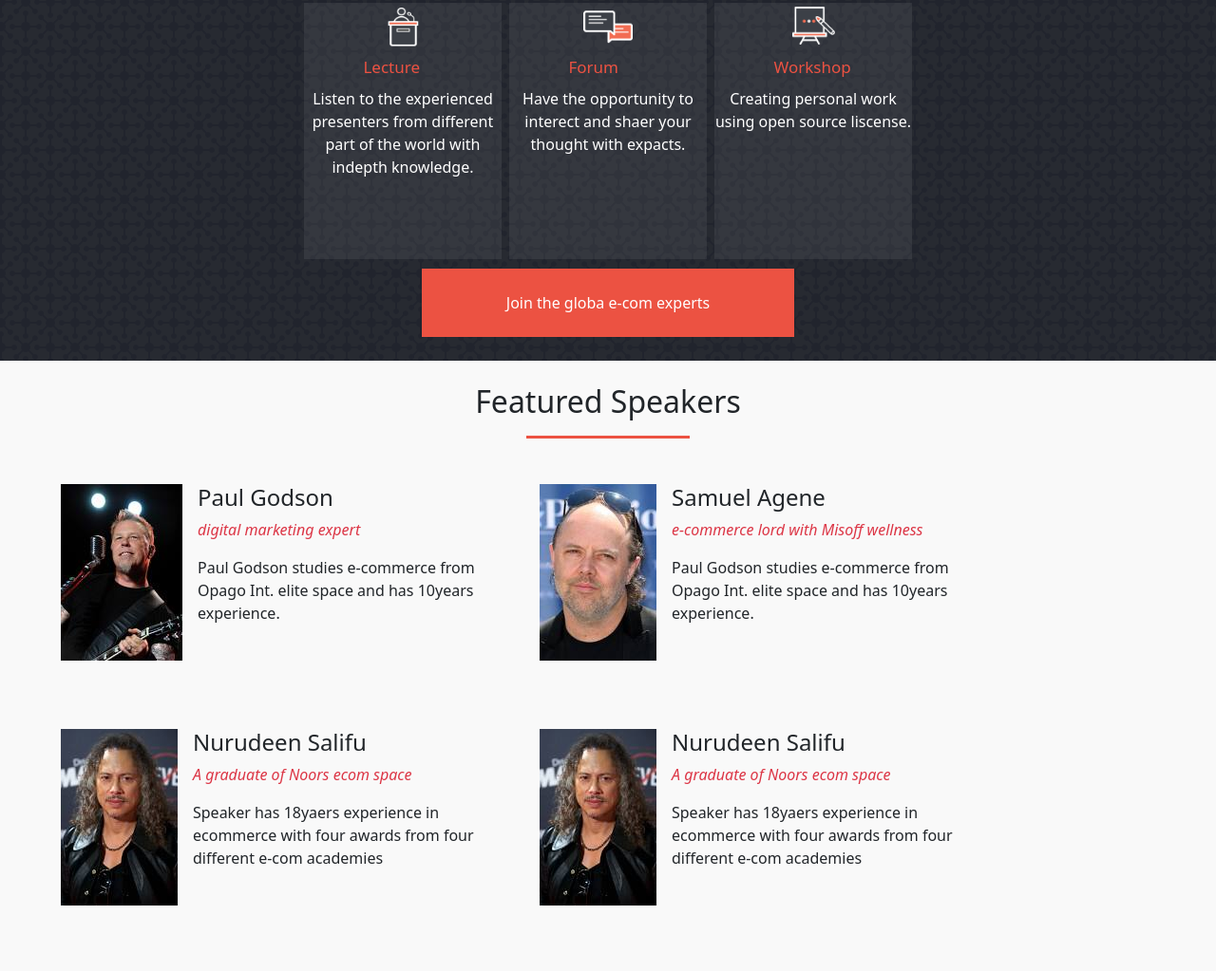
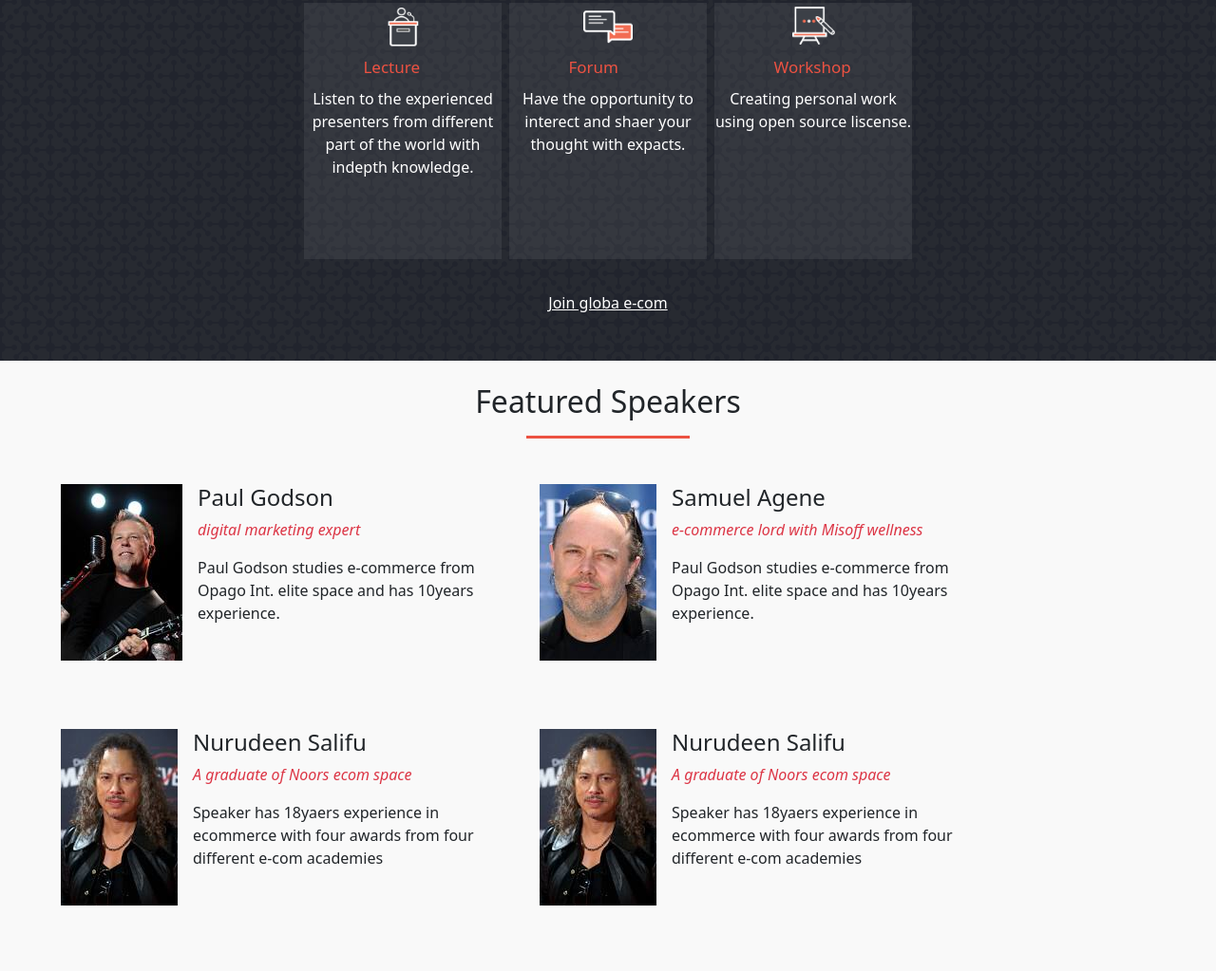
Before and after one commit to MrOmachi/e-comm-white-paper, a plain HTML site: page index.html in a window 1280 px wide. Shown: the part 703-1726 px from the top of the page at 95% size. Drawn offline with nearby package versions, Linux system fonts and the light colour scheme; a web font is replaced by a local one.

Commit message:
Change button style on desktop version

```diff
--- a/Sass/style.scss
+++ b/Sass/style.scss
@@ -248,4 +248,10 @@ body {
     font-size: 17px;
     margin: 0 !important;
   }
+
+  button {
+    background: none !important;
+    text-decoration: underline;
+    font-size: 15px;
+  }
 }
--- a/index.html
+++ b/index.html
@@ -122,7 +122,7 @@
         </div>
 
         <div class="col-md-4 mx-auto">
-          <button type="submit">Join the globa e-com experts</button>
+          <button class="proramBtn" type="submit">Join globa e-com</button>
         </div>
       </section>
 
```
Also changed, not shown: Sass/style.css, 1 other file.
